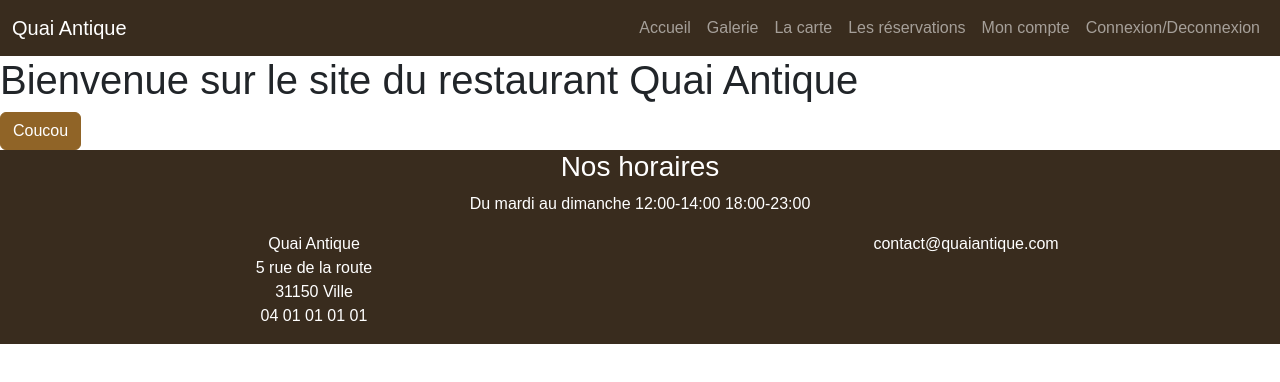
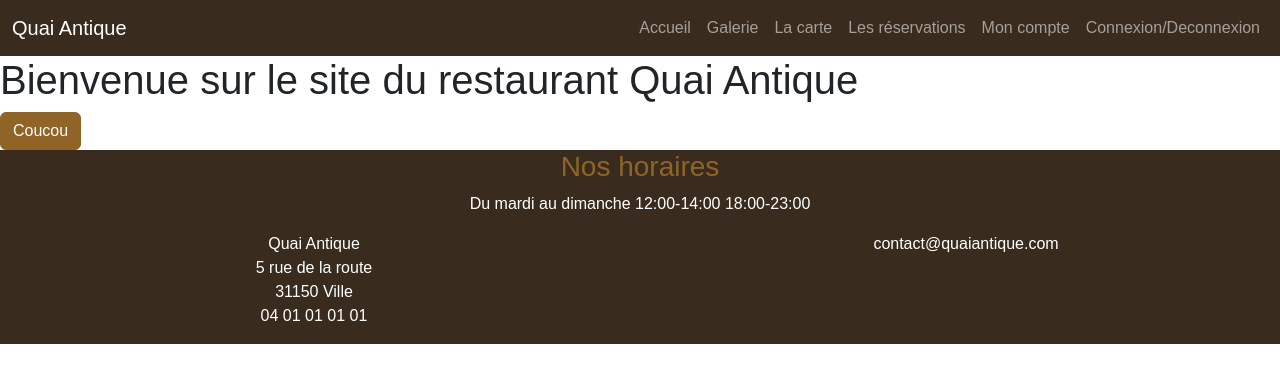
Before and after one commit to ChatelardDaniel/QuaiAntiqueRestaurantFront, a website with bundled scripts: page index.html in a window 1280 px wide. Built offline with nearby package versions, Linux system fonts and the light colour scheme; files whose address does not match are found by name; a web font is replaced by a local one.

Commit message:
Mise en couleur du titre h3 'Nos horaires'

```diff
--- a/index.html
+++ b/index.html
@@ -53,7 +53,7 @@
     <footer class="bg-dark text-white text-center">
         <div class="row">
             <div class="col-12">
-                <h3>Nos horaires</h3>
+                <h3 class="text-primary">Nos horaires</h3>
                 <p>Du mardi au dimanche 12:00-14:00 18:00-23:00</p>
             </div>
             <div class="col-6">
```
